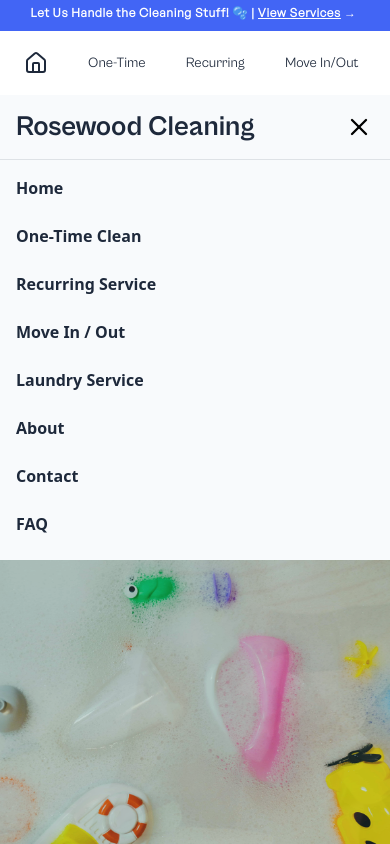
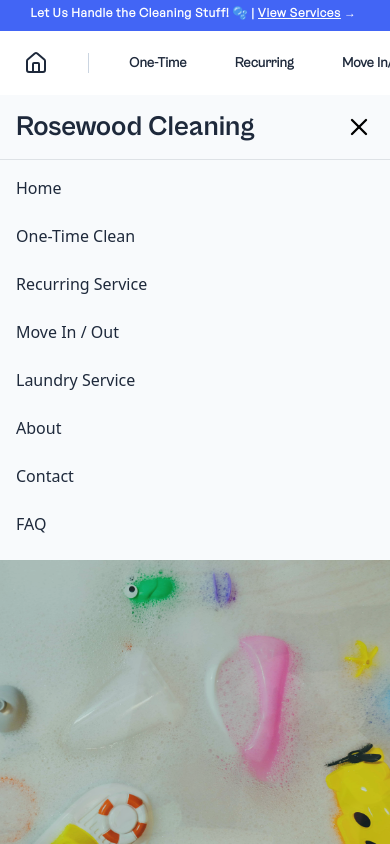
Before and after one commit to alexgoodestudio/rosewood_cleaning_service, a React (Create React App) app: page / in a window 390 px wide. Both pictures are taken after a click on the button 359 px from the left and 127 px from the top of the page. Shown: the top 844 px of the page. Built offline with nearby package versions, Linux system fonts and the light colour scheme.

Commit message:
side swipe mobiel nav

```diff
--- a/src/Components/Mission.js
+++ b/src/Components/Mission.js
@@ -96,7 +96,7 @@ function Mission() {
                   color: '#0f172a'
                 }}
               >
-                Child Safe Products
+                Local
               </span>
               <span
                 className="bg-white border border-slate-300"
@@ -110,7 +110,7 @@ function Mission() {
                   color: '#0f172a'
                 }}
               >
-                Community Focused
+                Eco-Friendly
               </span>
               <span
                 className="bg-white border border-slate-300"
--- a/src/Components/MobileHeader.js
+++ b/src/Components/MobileHeader.js
@@ -34,56 +34,56 @@ function MobileHeader() {
           <nav className="d-flex flex-column" style={{ gap: '0.5rem', paddingLeft: '1rem', paddingRight: '1rem' }}>
             <Link
               to="/"
-              className="text-decoration-none text-slate-800 py-2 hover:text-slate-600 transition-colors font-bold"
+              className="text-decoration-none text-slate-800 py-2 hover:text-slate-600 transition-colors"
               onClick={() => setIsMenuOpen(false)}
             >
               Home
             </Link>
             <Link
               to="/services/onetime"
-              className="text-decoration-none text-slate-800 py-2 hover:text-slate-600 transition-colors font-bold"
+              className="text-decoration-none text-slate-800 py-2 hover:text-slate-600 transition-colors"
               onClick={() => setIsMenuOpen(false)}
             >
               One-Time Clean
             </Link>
             <Link
               to="/services/recurring"
-              className="text-decoration-none text-slate-800 py-2 hover:text-slate-600 transition-colors font-bold"
+              className="text-decoration-none text-slate-800 py-2 hover:text-slate-600 transition-colors"
               onClick={() => setIsMenuOpen(false)}
             >
               Recurring Service
             </Link>
             <Link
               to="/services/moving"
-              className="text-decoration-none text-slate-800 py-2 hover:text-slate-600 transition-colors font-bold"
+              className="text-decoration-none text-slate-800 py-2 hover:text-slate-600 transition-colors"
               onClick={() => setIsMenuOpen(false)}
             >
               Move In / Out
             </Link>
             <Link
               to="/services/laundry"
-              className="text-decoration-none text-slate-800 py-2 hover:text-slate-600 transition-colors font-bold"
+              className="text-decoration-none text-slate-800 py-2 hover:text-slate-600 transition-colors"
               onClick={() => setIsMenuOpen(false)}
             >
               Laundry Service
             </Link>
             <Link
               to="/about"
-              className="text-decoration-none text-slate-800 py-2 hover:text-slate-600 transition-colors font-bold"
+              className="text-decoration-none text-slate-800 py-2 hover:text-slate-600 transition-colors"
               onClick={() => setIsMenuOpen(false)}
             >
               About
             </Link>
             <Link
               to="/contact"
-              className="text-decoration-none text-slate-800 py-2 hover:text-slate-600 transition-colors font-bold"
+              className="text-decoration-none text-slate-800 py-2 hover:text-slate-600 transition-colors"
               onClick={() => setIsMenuOpen(false)}
             >
               Contact
             </Link>
             <Link
               to="/faq"
-              className="text-decoration-none text-slate-800 py-2 hover:text-slate-600 transition-colors font-bold"
+              className="text-decoration-none text-slate-800 py-2 hover:text-slate-600 transition-colors"
               onClick={() => setIsMenuOpen(false)}
             >
               FAQ
--- a/src/Components/Nav.js
+++ b/src/Components/Nav.js
@@ -7,7 +7,7 @@ function Nav() {
   const [servicesDropdownOpen, setServicesDropdownOpen] = useState(false);
 
   return (
-    <nav className="navbar text-slate-800 flex flex-col" style={{ padding: 0, overflowX: 'hidden' }}>
+    <nav className="navbar text-slate-800 flex flex-col" style={{ padding: 0 }}>
       {/* Top bar with brand name - desktop only */}
       <div className="bg-slate-50 d-none d-lg-block" style={{ paddingTop: '1rem', paddingBottom: '1rem', paddingLeft: '1rem', paddingRight: '1rem', width: '100%' }}>
         <div className="d-flex justify-content-center align-items-center" style={{ position: 'relative' }}>
@@ -129,6 +129,7 @@ function Nav() {
           <Link to="/" className="mobile-link-item">
             <Home size={24} strokeWidth={2} />
           </Link>
+          <div className="mobile-nav-divider"></div>
           <Link to="/services/onetime" className="mobile-link-item">One-Time</Link>
           <Link to="/services/recurring" className="mobile-link-item">Recurring</Link>
           <Link to="/services/moving" className="mobile-link-item">Move In/Out</Link>
--- a/src/Style.css
+++ b/src/Style.css
@@ -540,12 +540,14 @@ a.btn-service:hover svg,
 /* Mobile Navigation Links - Below brand name */
 /* Mobile Navigation - Horizontal Scroll */
 .mobile-links-nav-scroll {
-  overflow-x: auto;
+  overflow-x: scroll;
   overflow-y: hidden;
   background-color: white;
   -webkit-overflow-scrolling: touch;
   scrollbar-width: none; /* Firefox */
   -ms-overflow-style: none; /* IE and Edge */
+  width: 100%;
+  max-width: 100vw;
 }
 
 .mobile-links-nav-scroll::-webkit-scrollbar {
@@ -557,16 +559,16 @@ a.btn-service:hover svg,
   align-items: center;
   padding: 0.75rem 1rem;
   background-color: white;
-  gap: 1.5rem;
+  gap: 2rem;
   width: max-content;
-  min-width: 100%;
+  min-width: min-content;
 }
 
 .mobile-link-item {
   text-decoration: none;
   color: #1e293b; /* slate-800 - darker */
   font-size: 0.875rem;
-  font-weight: 500;
+  font-weight: 700; /* font-bold */
   transition: color 0.3s ease;
   padding: 0.5rem;
   white-space: nowrap;
@@ -576,6 +578,13 @@ a.btn-service:hover svg,
 .mobile-link-item:hover,
 .mobile-link-item:active {
   color: #476bff; /* banner blue */
+}
+
+.mobile-nav-divider {
+  width: 1px;
+  height: 20px;
+  background-color: #cbd5e1; /* slate-300 */
+  flex-shrink: 0;
 }
 
 .btn-contact svg {
```
